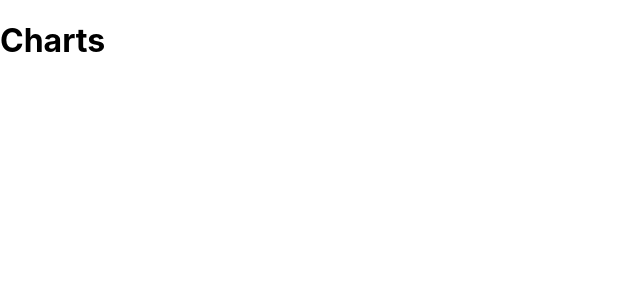
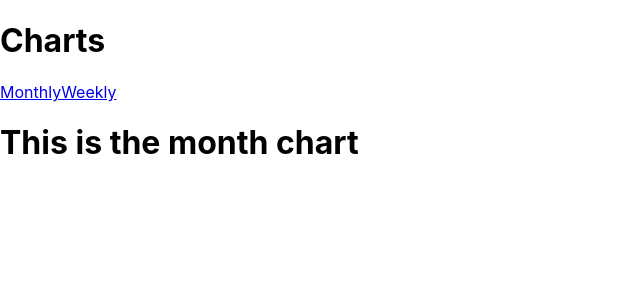
Before and after one commit to jlfarrington/crypto-visual, a React (Create React App) app: page / in a window 1280 px wide. Shown: the top 300 px of the page, without its empty margins (0-640 px from the left). Built offline with nearby package versions, Linux system fonts and the light colour scheme.

Commit message:
set up routing

```diff
--- a/package.json
+++ b/package.json
@@ -8,6 +8,7 @@
     "@testing-library/user-event": "^12.8.3",
     "react": "^17.0.1",
     "react-dom": "^17.0.1",
+    "react-router-dom": "^5.2.0",
     "react-scripts": "4.0.3",
     "web-vitals": "^1.1.1"
   },
--- a/src/App.js
+++ b/src/App.js
@@ -1,4 +1,5 @@
 import { Charts } from './components/Pages/Charts/Charts';
+
 function App() {
   return (
     <div>
--- /dev/null
+++ b/src/components/Navigation/Routes.jsx
@@ -0,0 +1,14 @@
+import { Switch, Route } from 'react-router-dom';
+import { MonthChart } from '../Pages/Charts/MonthChart'
+import { WeekChart } from '../Pages/Charts/WeekChart'
+
+export const Routes = () => {
+    return (
+        <>
+            <Switch>
+                <Route exact path="/"><MonthChart /></Route>
+                <Route exact path="/week"><WeekChart /></Route>
+            </Switch>
+        </>
+    )
+}
--- a/src/components/Pages/Charts/Charts.js
+++ /dev/null
@@ -1,7 +0,0 @@
-export const Charts = () => {
-    return (
-        <div>
-            <h1>Charts</h1>
-        </div>
-    )
-}
--- /dev/null
+++ b/src/components/Pages/Charts/Charts.jsx
@@ -0,0 +1,13 @@
+import { Link } from 'react-router-dom';
+import { Routes } from '../../Navigation/Routes';
+
+export const Charts = () => {
+    return (
+        <div>
+            <h1>Charts</h1>
+            <Link to="/">Monthly</Link>
+            <Link to="/week">Weekly</Link>
+            <Routes />
+        </div>
+    )
+}
--- a/src/components/Pages/Charts/MonthChart.js
+++ b/src/components/Pages/Charts/MonthChart.jsx
@@ -1,7 +1,7 @@
 export const MonthChart = () => {
     return (
         <div>
-
+            <h1>This is the month chart</h1>
         </div>
     )
 }
--- a/src/components/Pages/Charts/WeekChart.js
+++ b/src/components/Pages/Charts/WeekChart.jsx
@@ -1,7 +1,7 @@
 export const WeekChart = () => {
     return (
         <div>
-
+            <h1>This is the week chart</h1>
         </div>
     )
 }
--- a/src/index.js
+++ b/src/index.js
@@ -2,11 +2,14 @@ import React from 'react';
 import ReactDOM from 'react-dom';
 import './index.css';
 import App from './App';
+import { BrowserRouter as Router} from 'react-router-dom';
 import reportWebVitals from './reportWebVitals';
 
 ReactDOM.render(
   <React.StrictMode>
-    <App />
+    <Router>
+      <App />
+    </Router>
   </React.StrictMode>,
   document.getElementById('root')
 );
```
Also changed, not shown: src/components/Navigation/Routes.js (deleted, +0 -7 lines), src/components/Navigation/Navbar.jsx (renamed from src/components/Navigation/Navbar.js), 1 other file (tests, documents, lock files or other folders).
